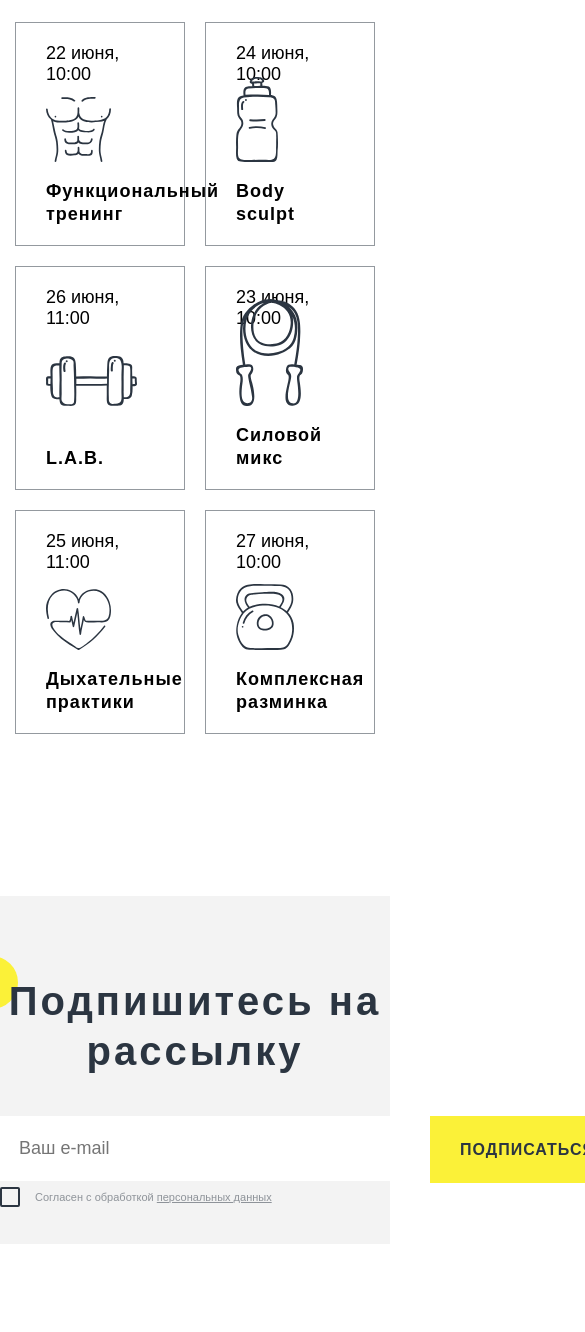
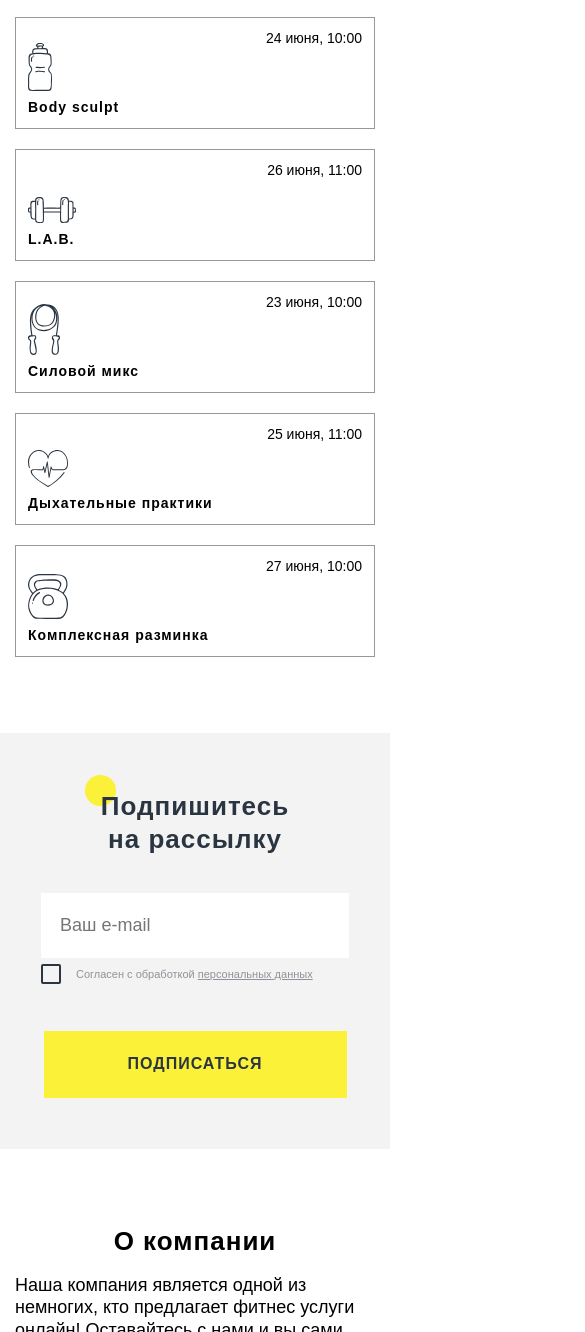
Before and after one commit to ArchEnemy56/FrontendBlok-DiplomWork, a plain HTML site: page index.html in a window 390 px wide. Shown: the part 668-2000 px from the top of the page, 585 px wide, since content can reach past the window. Drawn offline with Linux system fonts and the light colour scheme; grey boxes are pictures that could not be loaded.

Commit message:
add-650-fit

```diff
--- a/styles/main.css
+++ b/styles/main.css
@@ -67,7 +67,7 @@ body {
     margin-right: 92px;
     background-image: url(../images/logo.svg);
     background-repeat: no-repeat;
-    background-size:cover
+    background-size: cover
 }
 
 .nav-menu {
@@ -270,8 +270,6 @@ body {
     font-family: "Montserrat-Bold", sans-serif;
     font-size: 28px;
     font-weight: 700;
-    right: 0;
-    top: 0;
     margin: 0;
     letter-spacing: 1px;
 }
@@ -526,7 +524,8 @@ input:invalid:focus {
     margin-bottom: 34px;
 }
 
-.about-info {display: grid;
+.about-info {
+    display: grid;
     grid-template-columns: repeat(2, 1fr);
     gap: 1vw;
     margin-bottom: 80px;
@@ -597,7 +596,7 @@ ul {
     max-width: 1143px;
 }
 
-.footer-inf > p {
+.footer-inf>p {
     margin-top: 0;
     margin-bottom: 26px;
     font-size: 14px;
@@ -687,14 +686,14 @@ ul {
         display: block;
     }
 
-    .header > .nav-menu {
+    .header>.nav-menu {
         display: none;
     }
 }
 
 @media (max-width: 768px) {
 
-    .hero-text h1{
+    .hero-text h1 {
         font-size: 26px;
         letter-spacing: 2px;
     }
@@ -746,6 +745,46 @@ ul {
 }
 
 @media (max-width: 650px) {
+
+    .hero {
+        margin-bottom: 76px;
+    }
+
+        .hero-text h1 {
+        letter-spacing: 0px;
+    }
+
+
+    .btn-yellow {
+        width: 100%;
+        max-width: 250px;
+        display: flex;
+        justify-content: center;
+    }
+
+    .iph {
+        width: 270px;
+    }
+
+    .gray-strip {
+        height: 416px;
+        margin-bottom: 76px;
+    }
+
+    .subscribe {
+        margin-top: 57px;
+    margin-bottom: 38px;
+    }
+
+    .form .btn-yellow {
+        flex-basis: auto;
+        margin-top: 30px;
+    }
+
+    .training {
+        margin-bottom: 20px;
+    }
+
     .hero-bg,
     .hero-img {
         display: none;
@@ -765,10 +804,116 @@ ul {
         height: 24px;
     }
 
+    .arrow {
+        display: none;
     }
 
-@media (max-width: 360px) {
-    .hero-text h1 {
+    .title-h3 {
+        font-size: 26px;
+        letter-spacing: 1px;
+        max-width: 200px;
+    }
+
+    .date {
+        font-size: 16px;
         letter-spacing: 0px;
     }
+
+    .grid {
+        grid-template-rows: repeat(6, 112px);
+        grid-template-columns: repeat(1, 1fr);
+        grid-template-areas:
+            "a"
+            "b"
+            "c"
+            "d"
+            "e"
+            "f";
+        margin-bottom: 76px;
     }
+
+    .item-date,
+    .item-text {
+        font-size: 14px;
+    }
+
+    .item-icon {
+        width: 2.5rem;
+        height: auto;
+        bottom: 25px;
+    }
+
+    .item:nth-child(2) img {
+        width: 1.5rem;
+    }
+
+    .item:nth-child(3) img {
+        width: 3rem;
+    }
+
+    .item:nth-child(4) img {
+        width: 2rem;
+    }
+
+    .item {
+        padding: 12px;
+    }
+
+    .subscribe .title-h3::before {
+    content: '';
+    width: 31px;
+    height: 31px;
+    top: -15px;
+    left: -10px;
+    }
+
+    .form {
+        flex-direction: column;
+        align-items: center;
+    }
+
+    .about-img {
+        display: none;
+    }
+
+    .about-info {
+        grid-template-columns: none;
+        justify-content: center;
+    }
+
+    .about-text {
+    display: flex;
+    flex-direction: column;
+    align-items: center;
+    }
+
+    .form .btn-yellow {
+    flex-basis: auto;
+    max-width: 303px;
+    }
+
+    .description-about {
+    width: 100%;
+    max-width: 483px;
+    letter-spacing: 0px;
+    line-height: 1.25;
+    margin-top: 16px;
+    margin-bottom: 34px;
+    }
+
+    .about-text .btn-yellow {
+        max-width: 303px;
+    }
+
+        .profit-grid {
+        grid-template-columns: repeat(1, 1fr);
+        gap: 40px;
+        margin-bottom: 68px;
+    }
+
+    .profit-grid .title-h4,
+    .description-profit {
+        font-size: 16px;
+    }
+
+}
```
Lines whose indentation alone changed are shown as unchanged.
